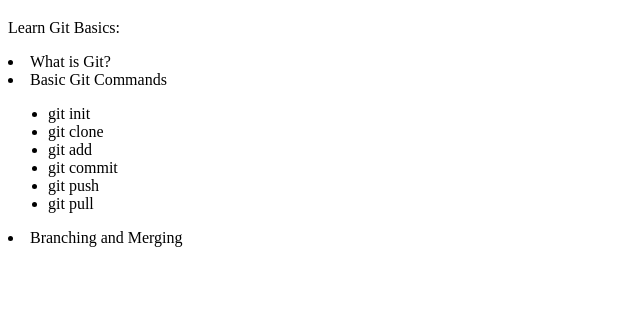
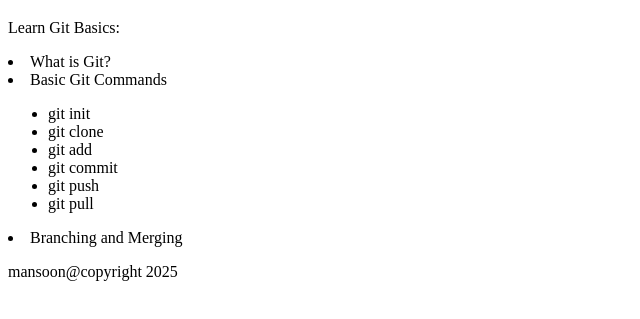
Before and after one commit to MansoonM/git-training-remote, a plain HTML site: page index.html in a window 1280 px wide. Shown: the part 61-380 px from the top of the page, without its empty margins (0-640 px from the left). Drawn offline with Linux system fonts and the light colour scheme.

Commit message:
added footer

```diff
--- a/index.html
+++ b/index.html
@@ -22,5 +22,6 @@
             <li>Branching and Merging</li>
         </ul>
     </p>
+    <footer>mansoon@copyright 2025</footer>
 </body>
 </html>
```
